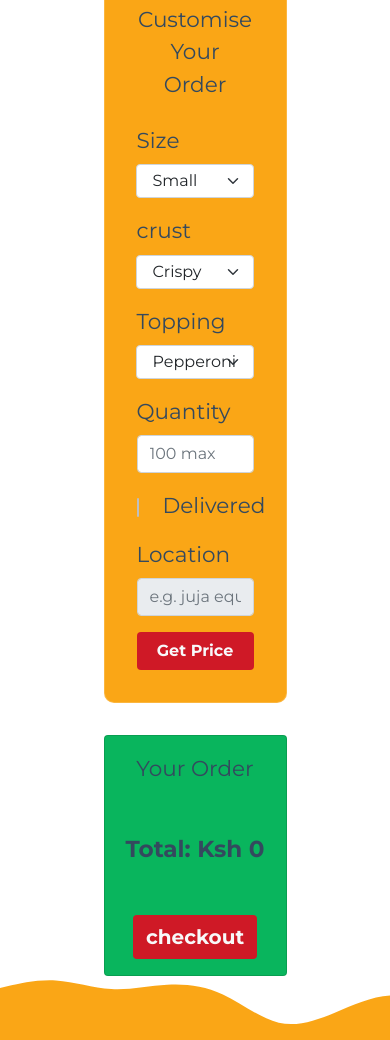
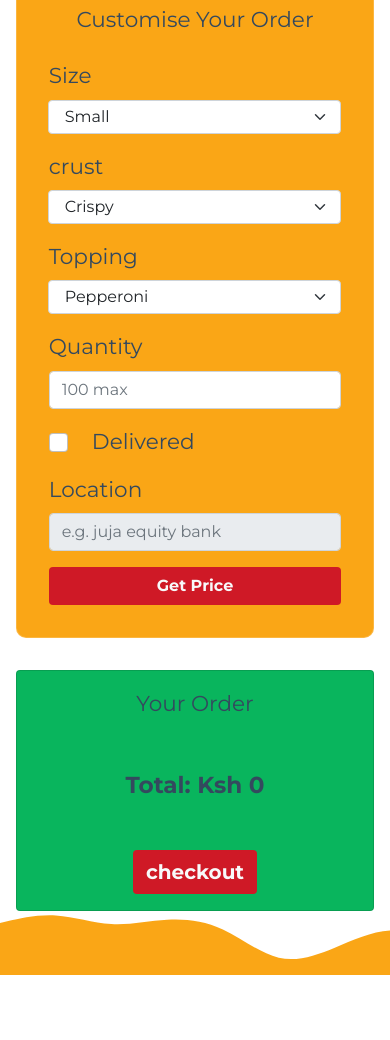
Before and after one commit to Edu58/Slice-Spot, a website: page index.html in a window 390 px wide. Shown: the part 971-2011 px from the top of the page. After the commit the page ends 1946 px from the top, so only its background shows below. Drawn offline with nearby package versions, Linux system fonts and the light colour scheme.

Commit message:
fixes order forms responsiveness

```diff
--- a/style.css
+++ b/style.css
@@ -125,4 +125,12 @@
     .hero nav img {
         display: none;
     }
+
+    .order .container .form {
+        min-width: 98%;
+    }
+
+    .order .container .card {
+        min-width: 98%;
+    }
 }
```
